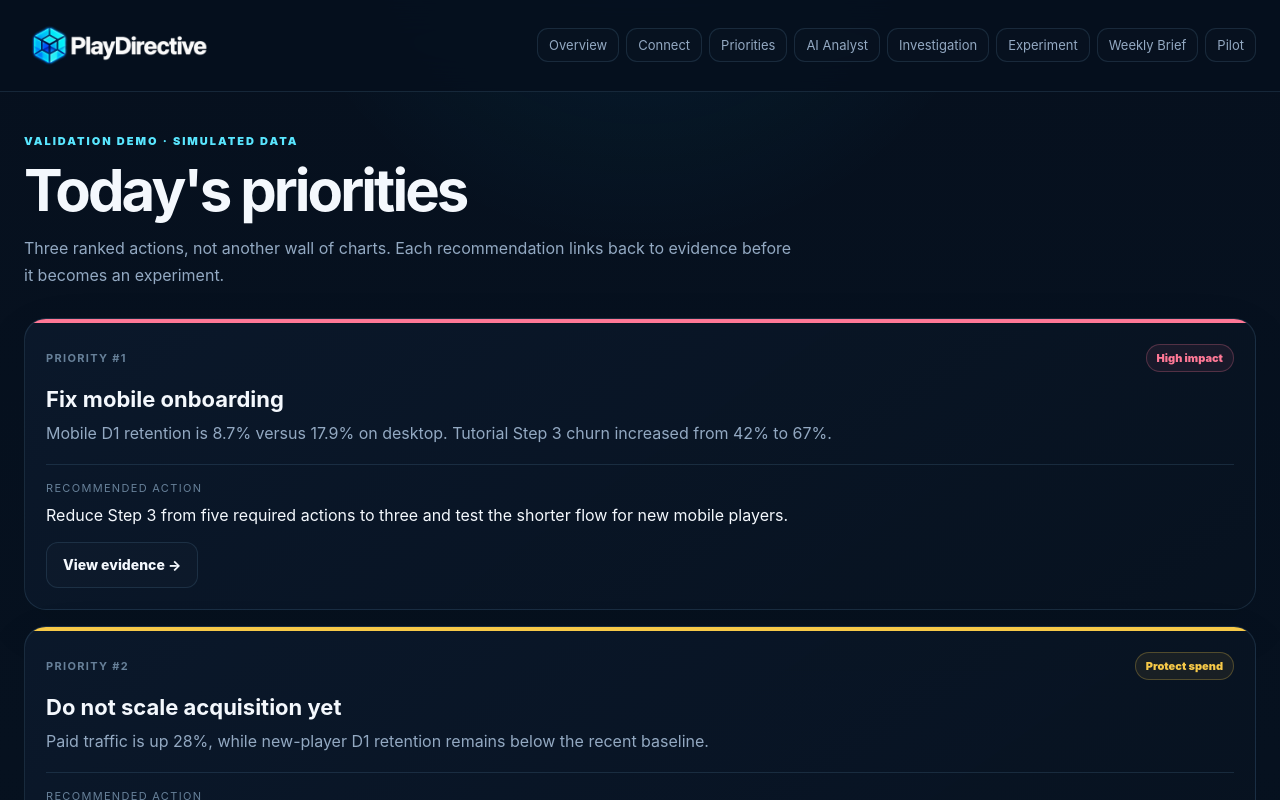
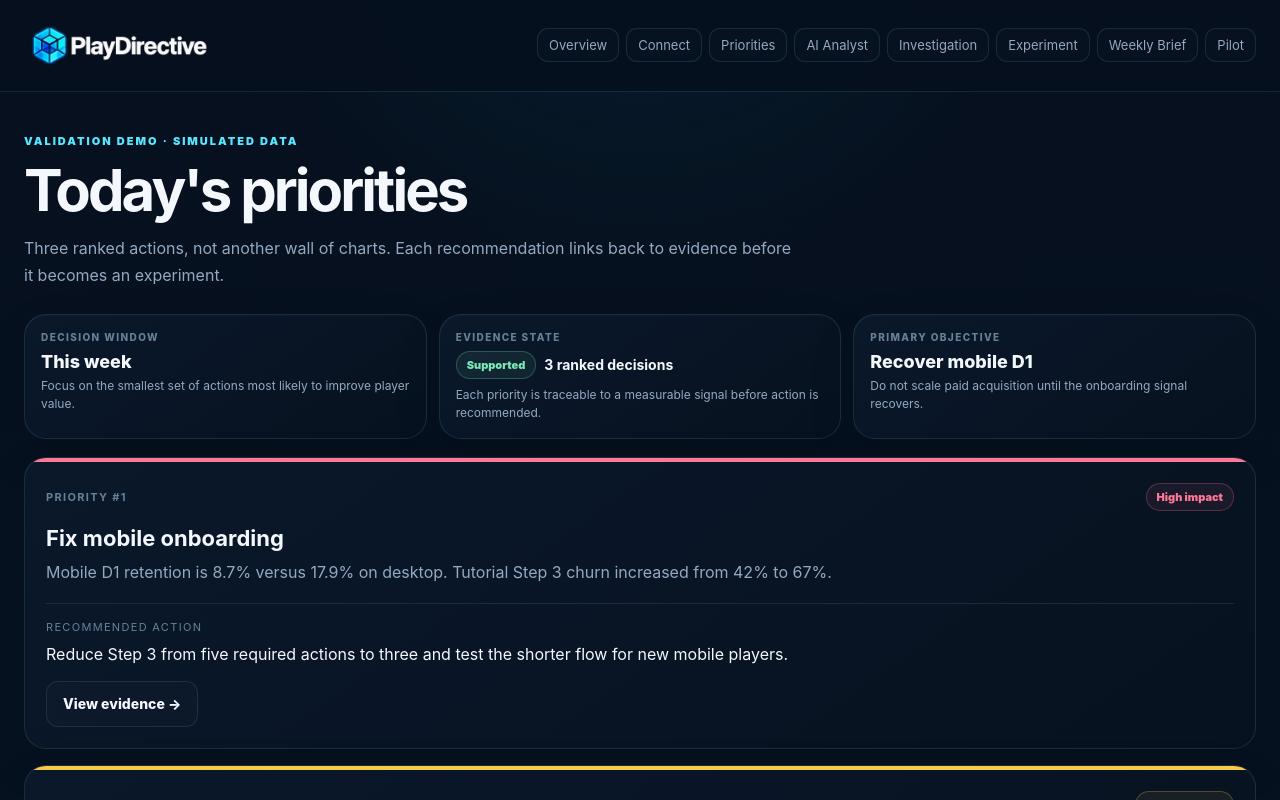
Before and after one commit to danielwauer-maker/roblox-decision-engine, a Next.js app in the folder apps/web/: page /demo/priorities in a window 1280 px wide. Shown: the top 800 px of the page. Built offline with nearby package versions, Linux system fonts and the light colour scheme.

Commit message:
Polish demo priorities page

```diff
--- a/apps/web/app/demo/priorities/page.tsx
+++ b/apps/web/app/demo/priorities/page.tsx
@@ -1,11 +1,36 @@
-import { DemoShell, PageTitle, PriorityCard } from "../_components";
+import { Card, DemoShell, PageTitle, Pill, PriorityCard, palette } from "../_components";
 
 export default function PrioritiesPage() {
-  return <DemoShell><PageTitle title="Today's priorities" copy="Three ranked actions, not another wall of charts. Each recommendation links back to evidence before it becomes an experiment." />
-    <div style={{ marginTop: 28, display: "grid", gap: 16 }}>
+  return <DemoShell>
+    <PageTitle
+      title="Today's priorities"
+      copy="Three ranked actions, not another wall of charts. Each recommendation links back to evidence before it becomes an experiment."
+    />
+
+    <div style={{ marginTop: 24, display: "grid", gridTemplateColumns: "repeat(auto-fit,minmax(220px,1fr))", gap: 12 }}>
+      <Card style={{ padding: 16 }}>
+        <div style={{ color: palette.faint, fontSize: 10, fontWeight: 800, textTransform: "uppercase", letterSpacing: ".14em" }}>Decision window</div>
+        <div style={{ marginTop: 8, fontSize: 18, fontWeight: 850 }}>This week</div>
+        <div style={{ marginTop: 5, color: palette.muted, fontSize: 12, lineHeight: 1.5 }}>Focus on the smallest set of actions most likely to improve player value.</div>
+      </Card>
+      <Card style={{ padding: 16 }}>
+        <div style={{ color: palette.faint, fontSize: 10, fontWeight: 800, textTransform: "uppercase", letterSpacing: ".14em" }}>Evidence state</div>
+        <div style={{ marginTop: 8, display: "flex", alignItems: "center", gap: 8 }}><Pill tone="good">Supported</Pill><strong style={{ fontSize: 14 }}>3 ranked decisions</strong></div>
+        <div style={{ marginTop: 7, color: palette.muted, fontSize: 12, lineHeight: 1.5 }}>Each priority is traceable to a measurable signal before action is recommended.</div>
+      </Card>
+      <Card style={{ padding: 16 }}>
+        <div style={{ color: palette.faint, fontSize: 10, fontWeight: 800, textTransform: "uppercase", letterSpacing: ".14em" }}>Primary objective</div>
+        <div style={{ marginTop: 8, fontSize: 18, fontWeight: 850 }}>Recover mobile D1</div>
+        <div style={{ marginTop: 5, color: palette.muted, fontSize: 12, lineHeight: 1.5 }}>Do not scale paid acquisition until the onboarding signal recovers.</div>
+      </Card>
+    </div>
+
+    <div style={{ marginTop: 18, display: "grid", gap: 16 }}>
       <PriorityCard rank={1} title="Fix mobile onboarding" impact="High impact" tone="bad" evidence="Mobile D1 retention is 8.7% versus 17.9% on desktop. Tutorial Step 3 churn increased from 42% to 67%." recommendation="Reduce Step 3 from five required actions to three and test the shorter flow for new mobile players." />
       <PriorityCard rank={2} title="Do not scale acquisition yet" impact="Protect spend" tone="warn" evidence="Paid traffic is up 28%, while new-player D1 retention remains below the recent baseline." recommendation="Hold additional ad spend until onboarding recovers; re-evaluate after the proposed mobile experiment." />
       <PriorityCard rank={3} title="Move the starter offer to Session 2" impact="Opportunity" tone="good" evidence="Returning users currently convert 3.4× better than first-session users." recommendation="Test the starter pack after a player's first successful return instead of during initial onboarding." href="/demo/experiment" />
     </div>
+
+    <div style={{ marginTop: 18, color: palette.faint, fontSize: 11 }}>Simulated recommendation set · evidence-first ranking · no live customer data</div>
   </DemoShell>;
 }
```
